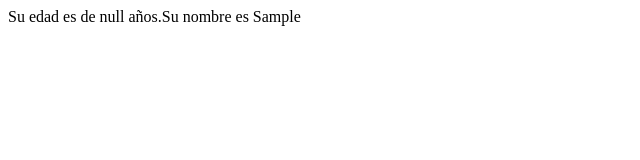
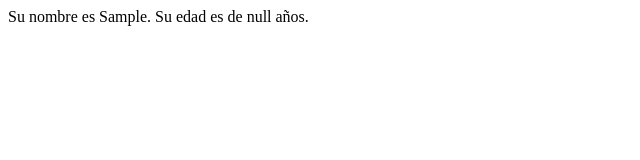
Before and after one commit to iSanmartin8a/cliente, a plain HTML site: page ejercicios1.html in a window 1280 px wide. Both pictures are taken after typing "Sample" into the empty fields and a click on the input 474 px from the left and 159 px from the top of the page. Shown: the full height of the page, 0-640 px from the left. Drawn offline with Linux system fonts and the light colour scheme.

Commit message:
ejercicios

```diff
--- a/ejercicios1.html
+++ b/ejercicios1.html
@@ -47,12 +47,13 @@
             var nombrebueno = nombre.replace(/(\d+)/g, "");
             var regex = /(\d+)/g;
             var edadbuena = edad.match(regex);
-            document.write("Su edad es de " + edadbuena + " años.")
+            document.write("Su nombre es " + nombrebueno + ".");
+            document.write(" Su edad es de " + edadbuena + " años.");
 
 
 
             //var nombrebueno = nombre.match(regex2);
-            document.write("Su nombre es " + nombrebueno);
+
 
             console.log("he llegado");
 
```
